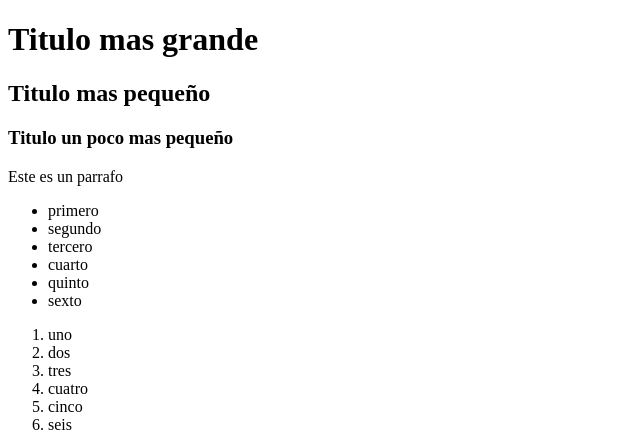
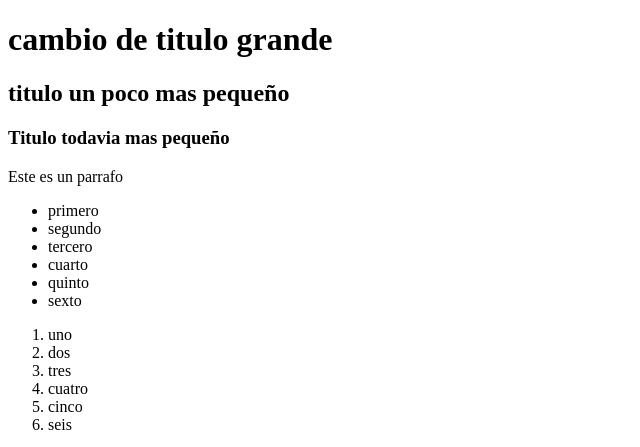
Before and after one commit to AbrahamG99/My_1st_repository, a plain HTML site: page index.html in a window 1280 px wide. Shown: the top 447 px of the page, without its empty margins (0-640 px from the left). Drawn offline with Linux system fonts and the light colour scheme.

Commit message:
Cambie las descripciones de mis tres titulos h1,h2,h3

```diff
--- a/index.html
+++ b/index.html
@@ -6,9 +6,9 @@
     <title>Mi primer HTML</title>
 </head>
 <body>
-<h1>Titulo mas grande </h1>
-<h2>Titulo mas pequeño</h2>
-<h3>Titulo un poco mas pequeño</h3>
+<h1>cambio de titulo grande </h1>
+<h2>titulo un poco mas pequeño</h2>
+<h3>Titulo todavia mas pequeño</h3>
 <p>Este es un parrafo </p>
 <ul>
     <li>primero</li>
```
